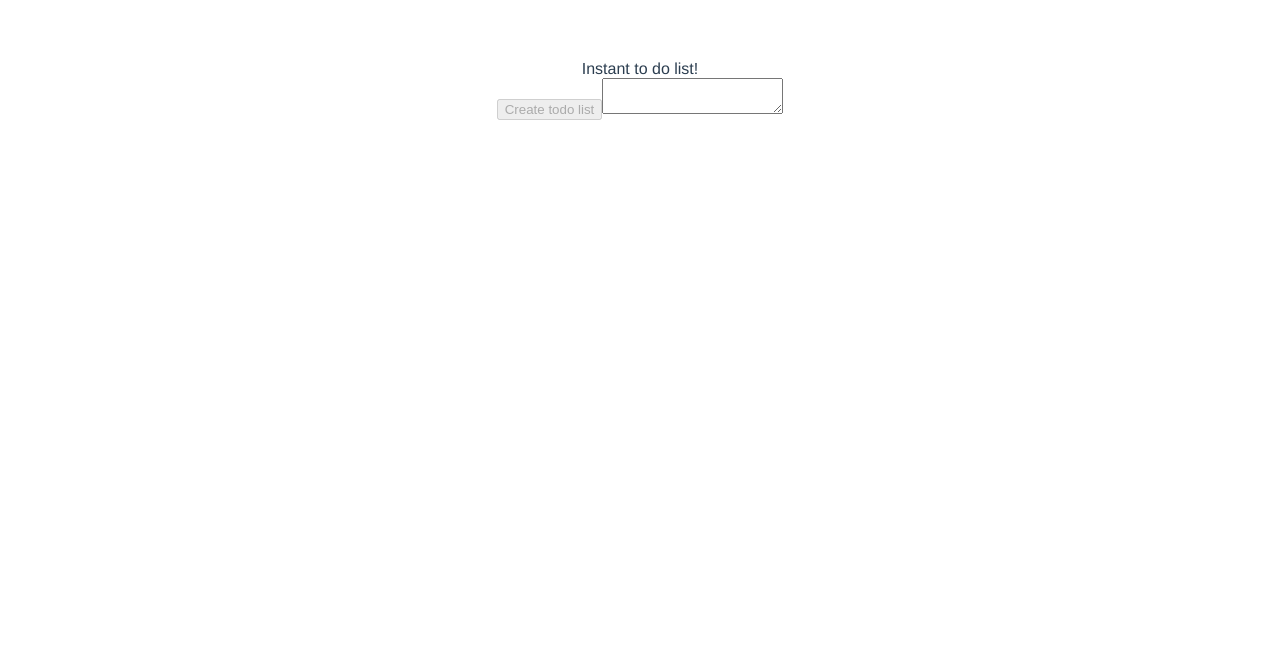
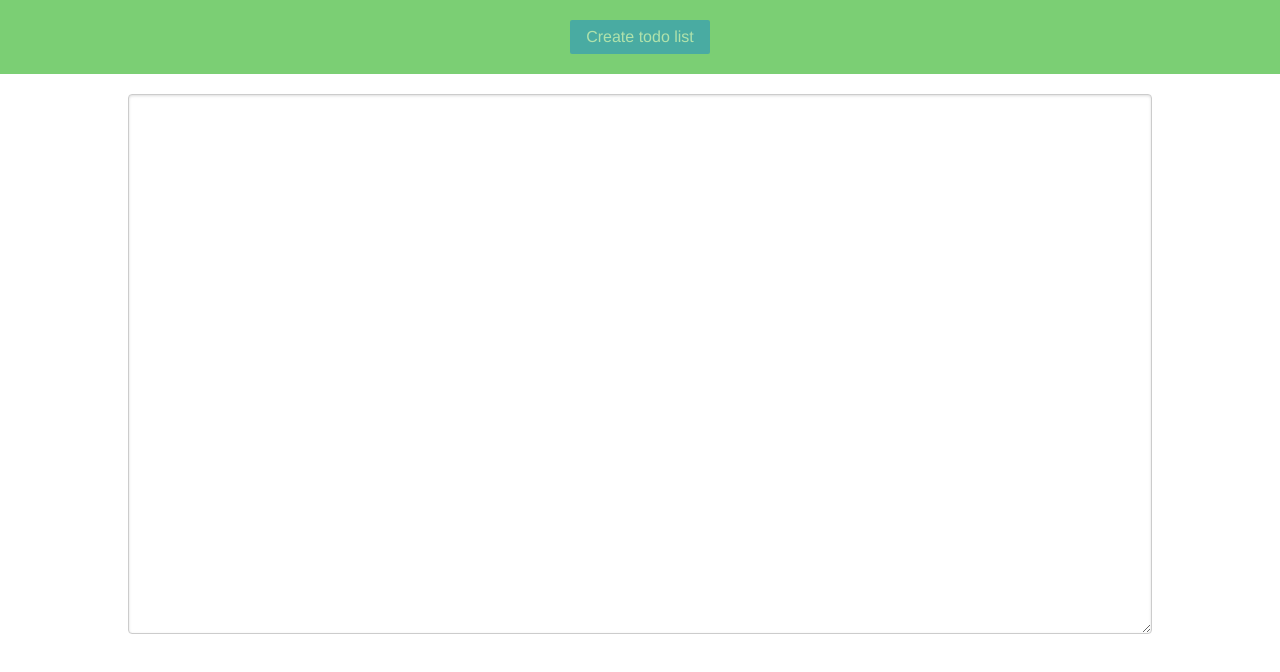
Before and after one commit to bsjhx/todo-instant, a Vue app: page / in a window 1280 px wide. Shown: the top 672 px of the page. Built offline with nearby package versions, Linux system fonts and the light colour scheme.

Commit message:
Added some styling

```diff
--- a/public/index.html
+++ b/public/index.html
@@ -4,12 +4,15 @@
     <meta charset="utf-8">
     <meta http-equiv="X-UA-Compatible" content="IE=edge">
     <meta name="viewport" content="width=device-width,initial-scale=1.0">
+    <link rel="stylesheet" href="https://unpkg.com/purecss@2.0.6/build/pure-min.css"
+          integrity="sha384-Uu6IeWbM+gzNVXJcM9XV3SohHtmWE+3VGi496jvgX1jyvDTXfdK+rfZc8C1Aehk5" crossorigin="anonymous">
     <link rel="icon" href="<%= BASE_URL %>favicon.ico">
     <title><%= htmlWebpackPlugin.options.title %></title>
 </head>
 <body>
 <noscript>
-      <strong>We're sorry but <%= htmlWebpackPlugin.options.title %> doesn't work properly without JavaScript enabled. Please enable it to continue.</strong>
+    <strong>We're sorry but <%= htmlWebpackPlugin.options.title %> doesn't work properly without JavaScript enabled.
+        Please enable it to continue.</strong>
 </noscript>
 <div id="app"></div>
 <!-- built files will be auto injected -->
--- a/src/App.vue
+++ b/src/App.vue
@@ -20,6 +20,5 @@ export default {
   -moz-osx-font-smoothing: grayscale;
   text-align: center;
   color: #2c3e50;
-  margin-top: 60px;
 }
 </style>
--- a/src/components/Main.vue
+++ b/src/components/Main.vue
@@ -1,25 +1,38 @@
 <template>
-  <div>Instant to do list!</div>
+  <div class="buttons-section">
     <button
+        class="pure-button pure-button-primary"
         @click="createTodoList"
         v-if="todos.length === 0"
-      :disabled="text.length === 0"
-  >Create todo list</button>
-  <button @click="reset" v-if="todos.length > 0">Reset</button>
+        :disabled="text.length === 0">
+      Create todo list
+    </button>
+    <button
+        class="pure-button pure-button-primary"
+        @click="reset"
+        v-if="todos.length > 0">
+      Reset
+    </button>
+  </div>
+
+  <form class="pure-form">
     <label v-if="todos.length === 0">
     <textarea
         v-model="text"
+        class="pure-input textarea-class"
     ></textarea>
     </label>
-  <br/>
+  </form>
+
   <div v-for="todo in todos"
        :key="todo.title"
        @click="todo.isDone = !todo.isDone"
-       class="todo"
+       class="todoList"
   >
-    <div v-if="todo.isDone" class="todoDone">[X] {{ todo.title }}</div>
-    <div v-if="!todo.isDone">[] {{ todo.title }}</div>
+    <div v-if="!todo.isDone" class="element element-todo">{{ todo.title }}</div>
+    <div v-if="todo.isDone" class="element element-done">{{ todo.title }}</div>
   </div>
+
 </template>
 
 <script>
@@ -55,11 +68,32 @@ export default {
 </script>
 
 <style scoped>
-.todo {
+.todoList {
   cursor: pointer
 }
 
-.todoDone {
-  text-decoration: line-through
+.element {
+  padding-bottom: 20px;
+  padding-top: 20px;
+}
+
+.element-done {
+  text-decoration: line-through;
+  background-color: #7bcf74;
+}
+
+.element-todo {
+}
+
+.buttons-section {
+  padding-bottom: 20px;
+  padding-top: 20px;
+  background-color: #7bcf74;
+}
+
+.textarea-class {
+  margin-top: 20px;
+  width: 80%;
+  height: 540px;
 }
 </style>
```
Lines whose indentation alone changed are shown as unchanged.
